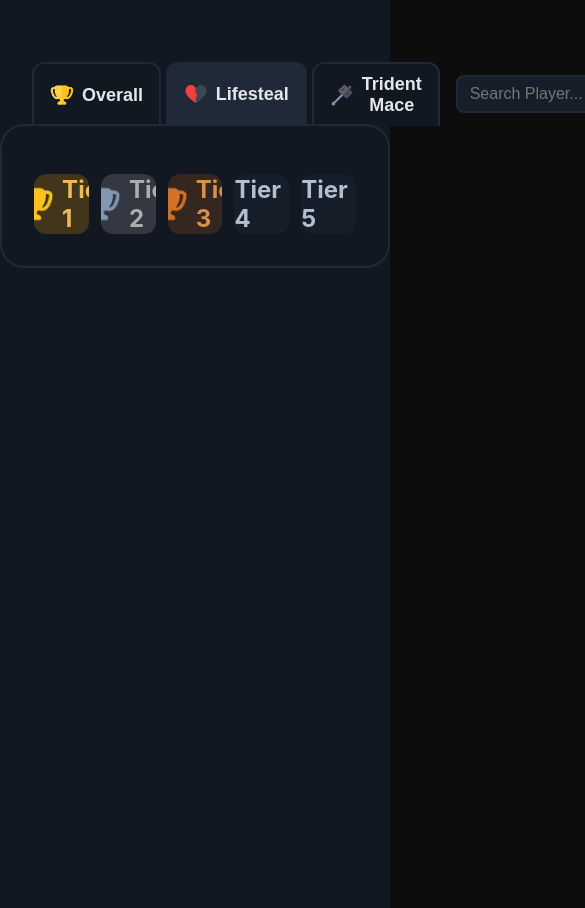
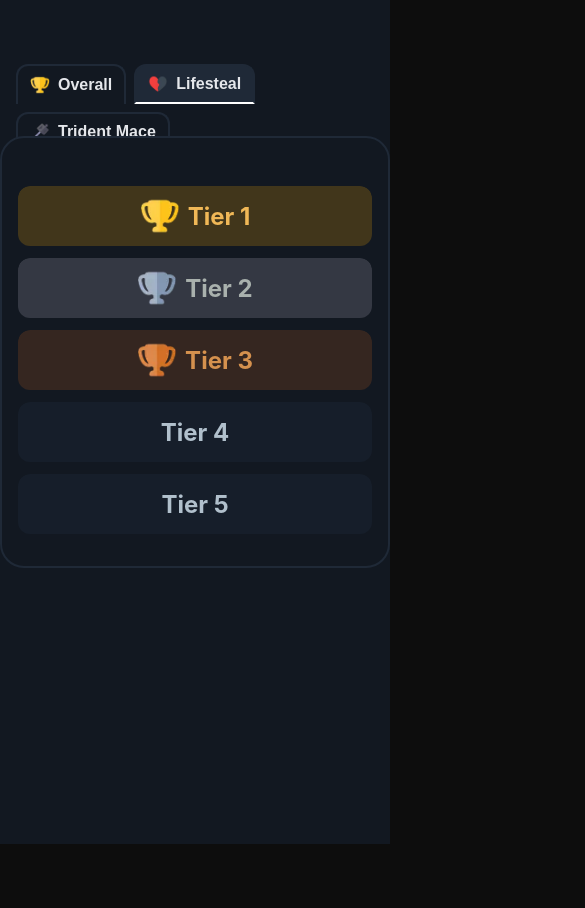
Before and after one commit to 774elmo/TierList, a React (Vite) app: page /rankings/lifesteal in a window 390 px wide. Shown: the top 908 px of the page, 585 px wide, since content can reach past the window. After the commit the page ends 844 px from the top, so only its background shows below. Built offline with nearby package versions, Linux system fonts and the light colour scheme; no server answers.

Commit message:
mobile ui update 3

```diff
--- a/src/components/gamemodetabs.jsx
+++ b/src/components/gamemodetabs.jsx
@@ -1,4 +1,3 @@
-// components/GamemodeTabs.js
 import React, { useState } from "react";
 import { useNavigate, useLocation } from "react-router-dom";
 import { getTabIcon } from "./tabicons";
@@ -69,7 +68,8 @@ const styles = {
   tabContainer: {
     display: "flex",
     justifyContent: "flex-start",
-    gap: "0.3rem",
+    gap: "0.5rem",
+    flexWrap: "wrap",
   },
   tab: {
     display: "flex",
@@ -77,7 +77,7 @@ const styles = {
     gap: "0.5rem",
     background: "#121821",
     color: "#e5e7eb",
-    padding: "10px 16px",
+    padding: "8px 12px",
     borderTopLeftRadius: 12,
     borderTopRightRadius: 12,
     borderBottomLeftRadius: 0,
@@ -85,9 +85,11 @@ const styles = {
     border: "2px solid #1f2937",
     borderBottom: "none",
     cursor: "pointer",
-    fontSize: 18,
+    fontSize: 16,
     fontWeight: 600,
     transition: "background 0.2s ease",
+    minWidth: 100,
+    justifyContent: "center",
   },
   activeTab: {
     border: "2px solid #1f2937",
@@ -99,11 +101,12 @@ const styles = {
     background: "#1f2937",
   },
   icon: {
-    width: 24,
-    height: 24,
+    width: 20,
+    height: 20,
     objectFit: "contain",
   },
   tabText: {
     textTransform: "capitalize",
+    whiteSpace: "nowrap",
   },
 };
--- a/src/components/leaderboard.jsx
+++ b/src/components/leaderboard.jsx
@@ -148,6 +148,9 @@ export default function Leaderboard() {
       });
   }, [gamemode, navigate]);
 
+  // Detect mobile viewport once (on render)
+  const isMobile = typeof window !== "undefined" && window.innerWidth <= 640;
+
   function renderOverall() {
     return (
       <>
@@ -178,6 +181,7 @@ export default function Leaderboard() {
                 transform: isHovered ? "translateX(-4px)" : "translateX(0)",
                 transition: "all 0.2s ease",
                 cursor: "pointer",
+                minWidth: 600,
               }}
             >
               <div style={styles.ribbon}>
@@ -265,6 +269,7 @@ export default function Leaderboard() {
                           ...styles.tierName,
                           backgroundColor: isRanked ? tierColors.backgroundColor : "#212B39",
                           color: isRanked ? tierColors.color : "#354153",
+                          fontSize: isMobile ? 14 : 18,
                         }}
                         title={tierName || "Unranked"}
                       >
@@ -273,7 +278,7 @@ export default function Leaderboard() {
 
                       {showTooltip && (
                         <div style={styles.tierTooltip}>
-                          <div style={{ fontWeight: "1000", fontSize: 18 }}>{displayTierName || "N/A"}</div>
+                          <div style={{ fontWeight: "1000", fontSize: isMobile ? 14 : 18 }}>{displayTierName || "N/A"}</div>
                           <div>{points.toLocaleString()} points</div>
                         </div>
                       )}
@@ -328,18 +333,22 @@ const styles = {
   outerWrapper: {
     backgroundColor: "#121821",
     paddingTop: "4rem",
+    paddingLeft: typeof window !== "undefined" && window.innerWidth <= 640 ? 12 : 0,
+    paddingRight: typeof window !== "undefined" && window.innerWidth <= 640 ? 12 : 0,
   },
   container: {
     maxWidth: 1200,
     margin: "0 auto 3rem auto",
-    padding: "3rem 2rem 2rem",
+    padding: typeof window !== "undefined" && window.innerWidth <= 640 ? "1.5rem 1rem" : "3rem 2rem 2rem",
     backgroundColor: "#121821",
     borderRadius: 24,
     border: "2px solid #1f2937",
     color: "#e5e7eb",
-    fontSize: 20,
+    fontSize: typeof window !== "undefined" && window.innerWidth <= 640 ? 14 : 20,
     position: "relative",
     zIndex: 1,
+    overflowX: "auto",
+    WebkitOverflowScrolling: "touch",
   },
   message: {
     textAlign: "center",
@@ -363,45 +372,49 @@ const styles = {
   },
   headerRow: {
     display: "flex",
-    padding: "0 1rem",
+    padding: typeof window !== "undefined" && window.innerWidth <= 640 ? "0 0.5rem" : "0 1rem",
     color: "#9ca3af",
     fontWeight: "700",
-    fontSize: 20,
+    fontSize: typeof window !== "undefined" && window.innerWidth <= 640 ? 14 : 20,
     textTransform: "uppercase",
     alignItems: "center",
-    gap: 24,
-    height: 70,
+    gap: typeof window !== "undefined" && window.innerWidth <= 640 ? 12 : 24,
+    height: typeof window !== "undefined" && window.innerWidth <= 640 ? 50 : 70,
+    minWidth: 600,
   },
   ribbonHeaderCol: {
-    width: 150,
+    width: typeof window !== "undefined" && window.innerWidth <= 640 ? 90 : 150,
     display: "flex",
     justifyContent: "flex-start",
     alignItems: "center",
   },
   hashHeader: {
-    fontSize: 20,
+    fontSize: typeof window !== "undefined" && window.innerWidth <= 640 ? 14 : 20,
     fontWeight: 700,
     fontStyle: "italic",
     color: "#9ca3af",
-    paddingLeft: 14,
+    paddingLeft: typeof window !== "undefined" && window.innerWidth <= 640 ? 10 : 14,
   },
   usernameCol: {
-    width: 280,
+    width: typeof window !== "undefined" && window.innerWidth <= 640 ? 150 : 280,
     fontWeight: 700,
-    fontSize: 20,
+    fontSize: typeof window !== "undefined" && window.innerWidth <= 640 ? 16 : 20,
+    whiteSpace: "nowrap",
+    overflow: "hidden",
+    textOverflow: "ellipsis",
   },
   regionCol: {
-    width: 200,
+    width: typeof window !== "undefined" && window.innerWidth <= 640 ? 120 : 200,
     fontWeight: 700,
-    fontSize: 20,
+    fontSize: typeof window !== "undefined" && window.innerWidth <= 640 ? 16 : 20,
     display: "flex",
     justifyContent: "flex-start",
     alignItems: "center",
   },
   tierCol: {
-    width: 300,
+    width: typeof window !== "undefined" && window.innerWidth <= 640 ? 180 : 300,
     fontWeight: 700,
-    fontSize: 20,
+    fontSize: typeof window !== "undefined" && window.innerWidth <= 640 ? 16 : 20,
     textAlign: "center",
     display: "flex",
     justifyContent: "center",
@@ -410,18 +423,19 @@ const styles = {
   row: {
     display: "flex",
     alignItems: "center",
-    padding: "1rem 1rem",
+    padding: typeof window !== "undefined" && window.innerWidth <= 640 ? "0.5rem 0.5rem" : "1rem 1rem",
     borderRadius: 12,
     border: "2px solid #1f2937",
     marginBottom: 12,
-    gap: 24,
-    minHeight: 70,
+    gap: typeof window !== "undefined" && window.innerWidth <= 640 ? 12 : 24,
+    minHeight: typeof window !== "undefined" && window.innerWidth <= 640 ? 50 : 70,
     cursor: "default",
+    minWidth: 600,
   },
   ribbon: {
     position: "relative",
-    width: 150,
-    height: 70,
+    width: typeof window !== "undefined" && window.innerWidth <= 640 ? 90 : 150,
+    height: typeof window !== "undefined" && window.innerWidth <= 640 ? 50 : 70,
     borderRadius: 8,
     overflow: "visible",
     flexShrink: 0,
@@ -432,8 +446,8 @@ const styles = {
     position: "absolute",
     top: 0,
     left: 0,
-    width: 150,
-    height: 70,
+    width: typeof window !== "undefined" && window.innerWidth <= 640 ? 90 : 150,
+    height: typeof window !== "undefined" && window.innerWidth <= 640 ? 50 : 70,
     borderRadius: 8,
     objectFit: "cover",
     pointerEvents: "none",
@@ -443,9 +457,9 @@ const styles = {
   positionNumber: {
     position: "absolute",
     top: "50%",
-    left: 14,
+    left: typeof window !== "undefined" && window.innerWidth <= 640 ? 8 : 14,
     transform: "translateY(-50%)",
-    fontSize: 42,
+    fontSize: typeof window !== "undefined" && window.innerWidth <= 640 ? 24 : 42,
     fontWeight: 700,
     fontStyle: "italic",
     color: "#ffffff",
@@ -456,26 +470,26 @@ const styles = {
   skinImageInRibbon: {
     position: "absolute",
     top: "50%",
-    right: 30,
+    right: typeof window !== "undefined" && window.innerWidth <= 640 ? 14 : 30,
     transform: "translateY(-50%)",
-    width: 70,
-    height: 70,
+    width: typeof window !== "undefined" && window.innerWidth <= 640 ? 40 : 70,
+    height: typeof window !== "undefined" && window.innerWidth <= 640 ? 40 : 70,
     borderRadius: 8,
     zIndex: 2,
     userSelect: "none",
     boxShadow: "none",
   },
   usernameColRow: {
-    width: 280,
+    width: typeof window !== "undefined" && window.innerWidth <= 640 ? 150 : 280,
     fontWeight: 800,
-    fontSize: 25,
+    fontSize: typeof window !== "undefined" && window.innerWidth <= 640 ? 16 : 25,
     whiteSpace: "nowrap",
     overflow: "hidden",
     textOverflow: "ellipsis",
   },
   region: {
-    fontSize: 25,
-    padding: "6px 8px",
+    fontSize: typeof window !== "undefined" && window.innerWidth <= 640 ? 16 : 25,
+    padding: typeof window !== "undefined" && window.innerWidth <= 640 ? "3px 5px" : "6px 8px",
     borderRadius: 12,
     minWidth: 35,
     textAlign: "center",
@@ -489,12 +503,12 @@ const styles = {
     marginLeft: 5,
   },
   tierColRow: {
-    width: 300,
+    width: typeof window !== "undefined" && window.innerWidth <= 640 ? 180 : 300,
     display: "flex",
     justifyContent: "center",
     alignItems: "center",
     minWidth: 90,
-    gap: 16,
+    gap: typeof window !== "undefined" && window.innerWidth <= 640 ? 8 : 16,
   },
   tierBadge: {
     position: "relative",
@@ -534,7 +548,7 @@ const styles = {
     borderRadius: 15,
     padding: "0px 1px",
     fontWeight: 900,
-    fontSize: 18,
+    fontSize: typeof window !== "undefined" && window.innerWidth <= 640 ? 14 : 18,
     minWidth: 42,
     textAlign: "center",
     marginTop: -5,
@@ -551,7 +565,7 @@ const styles = {
     borderRadius: 10,
     whiteSpace: "nowrap",
     pointerEvents: "none",
-    fontSize: 14,
+    fontSize: typeof window !== "undefined" && window.innerWidth <= 640 ? 12 : 14,
     zIndex: 1001,
     userSelect: "none",
     alignItems: "center",
--- a/src/components/pageheader.jsx
+++ b/src/components/pageheader.jsx
@@ -1,4 +1,3 @@
-// components/PageHeader.js
 import React from "react";
 
 export default function PageHeader({ children }) {
@@ -11,15 +10,16 @@ export default function PageHeader({ children }) {
 
 const styles = {
   wrapper: {
-    maxWidth: 1150,
+    maxWidth: "100%",
     margin: "0 auto",
-    padding: "0 2rem",
+    padding: "0 1rem",
     display: "flex",
     justifyContent: "space-between",
     alignItems: "center",
     gap: "1rem",
-    height: 60,  // fixed height for consistent header size
-    backgroundColor: "#121821", // or your header bg color
+    height: 60,
+    backgroundColor: "#121821",
     boxSizing: "border-box",
+    flexWrap: "wrap",
   },
 };
--- a/src/components/profileoverlay.jsx
+++ b/src/components/profileoverlay.jsx
@@ -1,4 +1,3 @@
-// components/ProfileOverlay.js
 import React, { useState } from "react";
 import overallIcon from "../assets/overall.webp";
 import { getGamemodeIcon } from "./gamemodeicons";
@@ -105,8 +104,6 @@ export default function ProfileOverlay({ player, onClose }) {
             />
             <span style={styles.positionNumberProfile}>{player.position}</span>
           </div>
-          <div style={styles.overallInfo}>
-            <img src={overallIcon} alt="overall" style={styles.overallIcon} />
           <div
             style={{ display: "flex", flexDirection: "column", justifyContent: "center" }}
           >
@@ -119,7 +116,7 @@ export default function ProfileOverlay({ player, onClose }) {
               } pts)`}
             </div>
           </div>
-          </div>
+          <img src={overallIcon} alt="overall" style={styles.overallIcon} />
         </div>
 
         <div style={styles.sectionHeader}>TIERS</div>
@@ -210,24 +207,28 @@ const styles = {
     position: "fixed",
     top: 0,
     left: 0,
-    width: "100%",
-    height: "100%",
+    width: "100vw",
+    height: "100vh",
     backgroundColor: "rgba(0, 0, 0, 0.8)",
     display: "flex",
     justifyContent: "center",
     alignItems: "center",
     zIndex: 1000,
+    padding: "1rem",
+    boxSizing: "border-box",
+    overflowY: "auto",
   },
   profileCard: {
     backgroundColor: "#121821",
     padding: "2rem",
     borderRadius: 16,
-    width: "90%",
+    width: "100%",
     maxWidth: 600,
     color: "#e5e7eb",
     border: "2px solid #1f2937",
     textAlign: "center",
     position: "relative",
+    boxSizing: "border-box",
   },
   closeButton: {
     position: "absolute",
@@ -250,6 +251,7 @@ const styles = {
     height: 108,
     boxSizing: "border-box",
     overflow: "hidden",
+    margin: "0 auto",
   },
   profileSkin: {
     width: "100%",
@@ -264,9 +266,10 @@ const styles = {
     fontWeight: "800",
     marginTop: 8,
     color: "#ffffff",
+    wordBreak: "break-word",
   },
   region: {
-    fontSize: 25,
+    fontSize: 20,
     padding: "6px 8px",
     borderRadius: 12,
     minWidth: 35,
@@ -274,7 +277,7 @@ const styles = {
     textTransform: "uppercase",
     userSelect: "none",
     fontWeight: "800",
-    display: "flex",
+    display: "inline-flex",
     justifyContent: "center",
     alignItems: "center",
     lineHeight: 1,
@@ -282,9 +285,9 @@ const styles = {
   },
   sectionHeader: {
     fontWeight: "700",
-    fontSize: 35,
+    fontSize: 28,
     textAlign: "left",
-    marginBottom: 4,
+    marginBottom: 8,
     marginLeft: 4,
     color: "#9ca3af",
     userSelect: "none",
@@ -296,8 +299,10 @@ const styles = {
     border: "2px solid #1f2937",
     display: "flex",
     alignItems: "center",
-    justifyContent: "flex-start",
-    gap: 24,
+    justifyContent: "space-between",
+    gap: 20,
+    padding: "10px 16px",
+    flexWrap: "wrap",
   },
   ribbonProfile: {
     position: "relative",
@@ -362,7 +367,7 @@ const styles = {
     backgroundColor: "#18202C",
     borderRadius: 12,
     border: "2px solid #1f2937",
-    padding: "1rem 2rem",
+    padding: "1rem 1rem",
     display: "flex",
     justifyContent: "center",
     gap: 24,
@@ -404,9 +409,9 @@ const styles = {
   },
   tierName: {
     borderRadius: 15,
-    padding: "0px 1px",
-    fontWeight: 1000,
-    fontSize: 20,
+    padding: "0 6px",
+    fontWeight: 700,
+    fontSize: 18,
     minWidth: 42,
     textAlign: "center",
     marginTop: -5,
@@ -423,7 +428,7 @@ const styles = {
     borderRadius: 10,
     whiteSpace: "nowrap",
     pointerEvents: "none",
-    fontSize: 20,
+    fontSize: 16,
     zIndex: 1001,
     userSelect: "none",
   },
--- a/src/components/searchbar.jsx
+++ b/src/components/searchbar.jsx
@@ -9,7 +9,6 @@ export default function SearchBar() {
 
   const errorTimeoutRef = useRef(null);
 
-  // Cache all players on mount
   const [allPlayers, setAllPlayers] = useState([]);
   useEffect(() => {
     async function fetchAllPlayers() {
@@ -24,13 +23,11 @@ export default function SearchBar() {
     }
     fetchAllPlayers();
 
-    // Cleanup error timeout on unmount
     return () => {
       if (errorTimeoutRef.current) clearTimeout(errorTimeoutRef.current);
     };
   }, []);
 
-  // 2-second timeout to clear errors
   function startErrorTimeout() {
     if (errorTimeoutRef.current) clearTimeout(errorTimeoutRef.current);
     errorTimeoutRef.current = setTimeout(() => setError(""), 2000);
@@ -70,7 +67,7 @@ export default function SearchBar() {
     <>
       <form
         onSubmit={handleSearch}
-        style={{ position: "relative", display: "flex", alignItems: "center" }}
+        style={styles.form}
         aria-label="Search Player"
       >
         <input
@@ -85,38 +82,51 @@ export default function SearchBar() {
             }
           }}
           style={{
-            padding: "8px 12px",
-            borderRadius: 8,
-            border: error ? "2px solid #ef4444" : "2px solid #1f2937",
-            outline: "none",
-            fontSize: 16,
-            width: 220,
-            color: "#e5e7eb",
-            backgroundColor: "#161E29",
-            transition: "all 0.2s ease",
-            boxShadow: "none",
+            ...styles.input,
+            borderColor: error ? "#ef4444" : "#1f2937",
           }}
           spellCheck={false}
           onFocus={(e) => (e.target.style.borderColor = "#3b82f6")}
           onBlur={(e) => (e.target.style.borderColor = error ? "#ef4444" : "#1f2937")}
         />
 
-        {loading && (
-          <div
-            style={{
+        {loading && <div style={styles.loading}>Loading...</div>}
+
+        {error && <div style={styles.error}>{error}</div>}
+      </form>
+
+      {playerData && <ProfileOverlay player={playerData} onClose={closeOverlay} />}
+    </>
+  );
+}
+
+const styles = {
+  form: {
+    position: "relative",
+    display: "flex",
+    alignItems: "center",
+    width: "100%",
+    maxWidth: 300,
+  },
+  input: {
+    padding: "8px 12px",
+    borderRadius: 8,
+    border: "2px solid #1f2937",
+    outline: "none",
+    fontSize: 16,
+    width: "100%",
+    color: "#e5e7eb",
+    backgroundColor: "#161E29",
+    transition: "all 0.2s ease",
+    boxShadow: "none",
+  },
+  loading: {
     position: "absolute",
-              right: -30,
+    right: -60,
     color: "#e5e7eb",
     fontSize: 14,
-            }}
-          >
-            Loading...
-          </div>
-        )}
-
-        {error && (
-          <div
-            style={{
+  },
+  error: {
     position: "absolute",
     left: 12,
     top: "50%",
@@ -127,14 +137,5 @@ export default function SearchBar() {
     pointerEvents: "none",
     userSelect: "none",
     whiteSpace: "nowrap",
-            }}
-          >
-            {error}
-          </div>
-        )}
-      </form>
-
-      {playerData && <ProfileOverlay player={playerData} onClose={closeOverlay} />}
-    </>
-  );
-}
+  },
+};
--- a/src/pages/lifesteal.jsx
+++ b/src/pages/lifesteal.jsx
@@ -2,7 +2,7 @@ import React, { useEffect, useState } from "react";
 import { useParams, useNavigate } from "react-router-dom";
 import GamemodeTabs from "../components/gamemodetabs";
 import ProfileOverlay from "../components/profileoverlay";
-import PageHeader from "../components/pageheader"; // <- import the header
+import PageHeader from "../components/pageheader";
 import SearchBar from "../components/searchbar";
 
 import HT1 from "../assets/HT1.webp";
@@ -55,7 +55,6 @@ function getDarkRegionColor(region) {
   }
 }
 
-// Simple in-file cache for fetch responses
 const fetchCache = {};
 
 async function cachedFetch(url) {
@@ -105,7 +104,6 @@ export default function Lifesteal() {
     fetchData();
   }, [gamemode]);
 
-  // Return players with filtered non-retired kits per tier+HT/LT
   function getPlayersForTierEnding(ending) {
     return {
       HT: players
@@ -115,10 +113,10 @@ export default function Lifesteal() {
             (k) =>
               k.kit_name === gamemode &&
               k.tier_name === `HT${ending}` &&
-              !k.retired // exclude retired kits only
+              !k.retired
           ),
         }))
-        .filter(({ kits }) => kits.length > 0), // only players with active kits here
+        .filter(({ kits }) => kits.length > 0),
 
       LT: players
         .map((p) => ({
@@ -143,14 +141,19 @@ export default function Lifesteal() {
 
   return (
     <div style={styles.outerWrapper}>
-      {/* Reusable Header */}
       <PageHeader>
         <GamemodeTabs />
         <SearchBar />
       </PageHeader>
 
-      {/* Page Content */}
-    <div style={{ overflowX: "auto", WebkitOverflowScrolling: "touch" }}></div>
+      <div
+        style={{
+          overflowX: "auto",
+          WebkitOverflowScrolling: "touch",
+          marginTop: 12,
+        }}
+      ></div>
+
       <div style={styles.container}>
         {[1, 2, 3, 4, 5].map((num, idx) => {
           const tier = tierData[num - 1];
@@ -343,11 +346,13 @@ const styles = {
     backgroundColor: "#121821",
     paddingTop: "4rem",
     minHeight: "100vh",
+    boxSizing: "border-box",
+    width: "100%",
   },
   container: {
     maxWidth: 1200,
     margin: "0 auto 3rem auto",
-    padding: "3rem 2rem 2rem",
+    padding: "3rem 1rem 2rem",
     backgroundColor: "#121821",
     borderRadius: 24,
     border: "2px solid #1f2937",
@@ -357,6 +362,7 @@ const styles = {
     zIndex: 1,
     display: "flex",
     gap: 12,
+    flexWrap: "wrap",
   },
   strip: {
     flex: 1,
@@ -365,6 +371,7 @@ const styles = {
     flexDirection: "column",
     gap: 3,
     overflow: "hidden",
+    minWidth: 220,
   },
   tierEntry: {
     height: 30,
@@ -376,6 +383,7 @@ const styles = {
     fontWeight: "600",
     fontSize: 14,
     position: "relative",
+    boxSizing: "border-box",
   },
   regionStrip: {
     width: 5,
@@ -383,6 +391,7 @@ const styles = {
     borderRadius: 2,
     marginRight: 6,
     transition: "width 0.3s ease, background-color 0.3s ease",
+    boxSizing: "border-box",
   },
   skinFrame: {
     width: 27,
@@ -394,6 +403,7 @@ const styles = {
     justifyContent: "center",
     overflow: "hidden",
     marginRight: 6,
+    flexShrink: 0,
   },
   skin: {
     width: 25,
@@ -405,5 +415,8 @@ const styles = {
     textAlign: "left",
     paddingLeft: 8,
     fontSize: 14,
+    overflow: "hidden",
+    whiteSpace: "nowrap",
+    textOverflow: "ellipsis",
   },
 };
```
Lines whose indentation alone changed are shown as unchanged.
